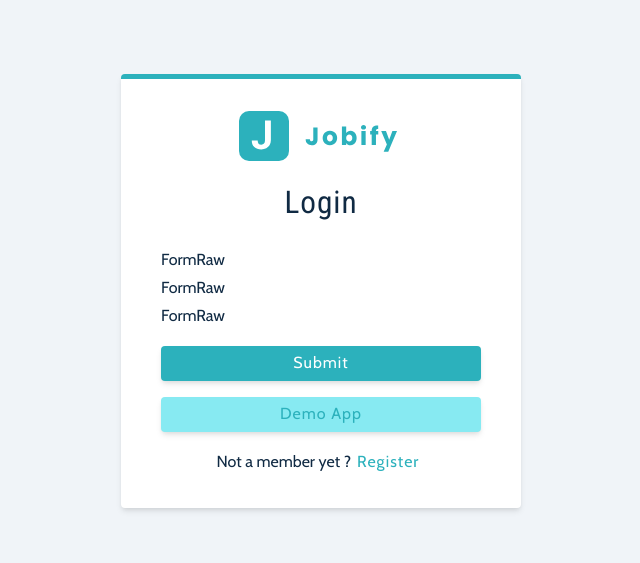
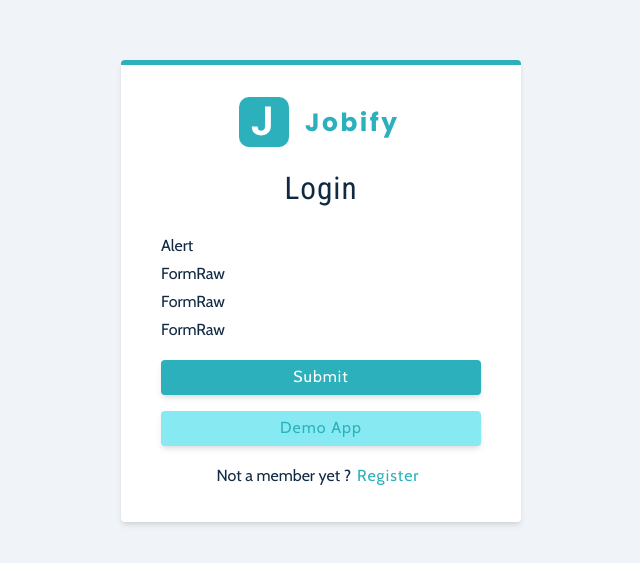
Before and after one commit to tbrault/MERN-projects, a React (Vite) app in the folder jobify/client/: page /register in a window 1280 px wide. Shown: the part 109-672 px from the top of the page, without its empty margins (319-959 px from the left). Built offline with nearby package versions, Linux system fonts and the light colour scheme.

Commit message:
setup alert component

```diff
--- /dev/null
+++ b/jobify/client/src/components/Alert.tsx
@@ -0,0 +1,4 @@
+function Alert() {
+  return <div>Alert</div>;
+}
+export default Alert;
--- a/jobify/client/src/components/index.ts
+++ b/jobify/client/src/components/index.ts
@@ -1,4 +1,5 @@
 import Logo from './Logo';
 import FormRaw from './FormRaw';
+import Alert from './Alert';
 
-export { Logo, FormRaw };
+export { Logo, FormRaw, Alert };
--- a/jobify/client/src/pages/RegisterPage/Register.tsx
+++ b/jobify/client/src/pages/RegisterPage/Register.tsx
@@ -1,5 +1,5 @@
 import Wrapper from './StyledRegister';
-import { Logo, FormRaw } from '../../components';
+import { Logo, FormRaw, Alert } from '../../components';
 
 function Register(): JSX.Element {
   return (
@@ -7,6 +7,7 @@ function Register(): JSX.Element {
       <form className="form">
         <Logo />
         <h3>login</h3>
+        <Alert />
         <FormRaw />
         <FormRaw />
         <FormRaw />
```
